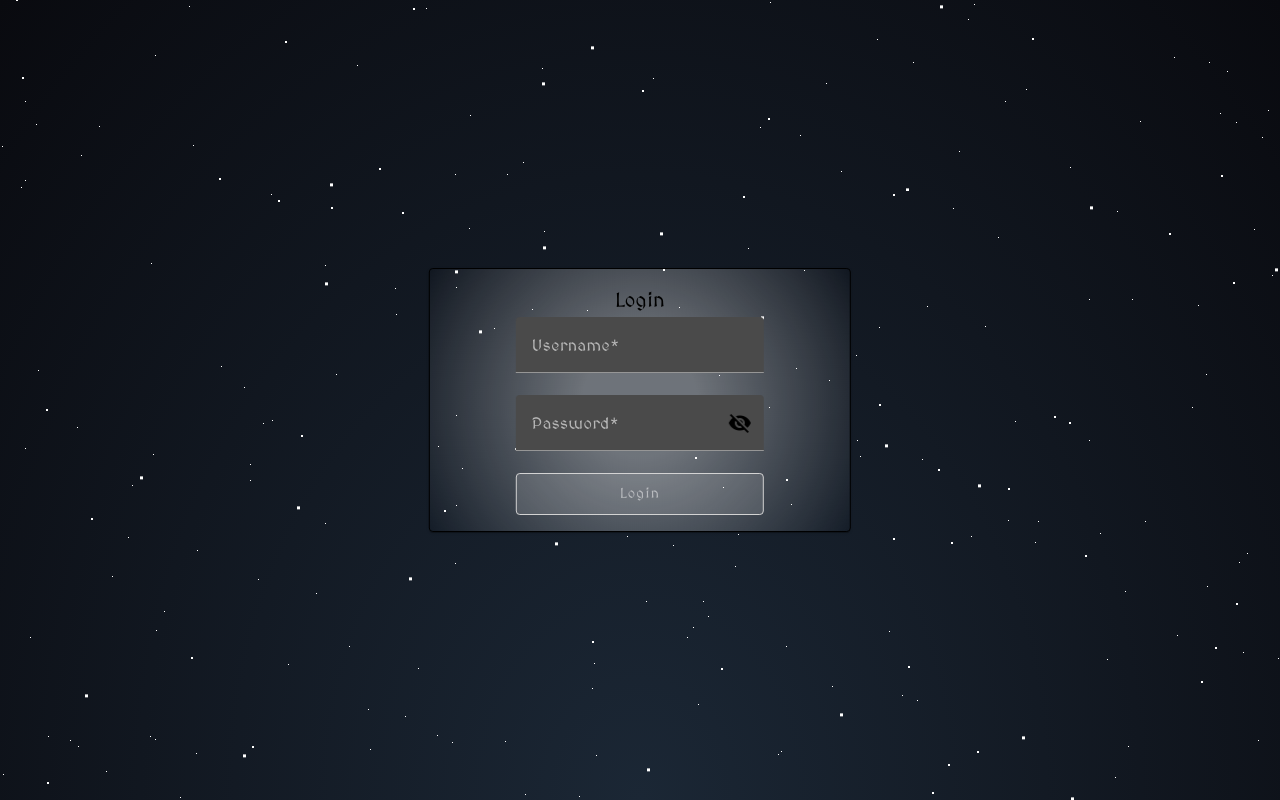
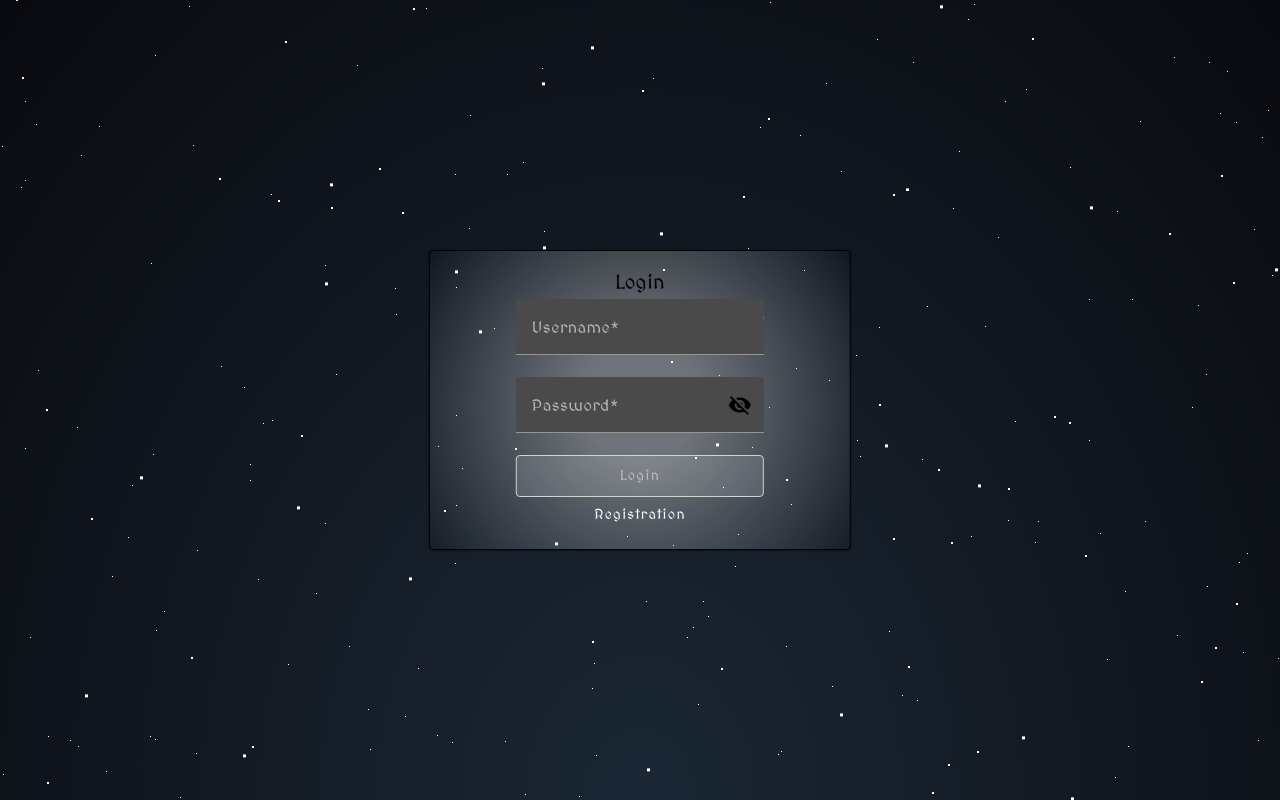
Before and after one commit to Yndiliadrin/Arena-of-the-Ethernals, an Angular app in the folder frontend/container/aofe-frontend/: page /login in a window 1280 px wide. Built offline with nearby package versions, Linux system fonts and the light colour scheme.

Commit message:
Login page update

```diff
--- a/frontend/container/aofe-frontend/src/app/pages/login.page/login.page.component.html
+++ b/frontend/container/aofe-frontend/src/app/pages/login.page/login.page.component.html
@@ -22,6 +22,7 @@
         <br>
         <button mat-raised-button matRipple matRippleColor="#80bee80F" appOnHover type="submit" [disabled]="form.invalid" id="login-btn">Login</button>
       </form>
+      <button mat-button (click)="navigateToRegiszt()" id="btn">Registration</button>
     </mat-card-content>
   </mat-card>
 </div>
--- a/frontend/container/aofe-frontend/src/app/pages/login.page/login.page.component.scss
+++ b/frontend/container/aofe-frontend/src/app/pages/login.page/login.page.component.scss
@@ -49,4 +49,8 @@
       cursor: pointer;
     }
   }
+
+  #btn {
+    width: 100%;
+  }
 }
--- a/frontend/container/aofe-frontend/src/app/pages/login.page/login.page.component.ts
+++ b/frontend/container/aofe-frontend/src/app/pages/login.page/login.page.component.ts
@@ -21,6 +21,7 @@ export class LoginPageComponent implements OnInit {
 
   ngOnInit(): void {
     if (localStorage.getItem('user')) {
+      localStorage.removeItem("userObject");
       localStorage.removeItem('user');
       this.authService.logout().subscribe(
         (res) => {
@@ -34,10 +35,15 @@ export class LoginPageComponent implements OnInit {
   onSubmit(): void {
     this.authService.login(this.form.value).subscribe(
       (res) => {
-        console.log(res);
+        localStorage.setItem("userObject", JSON.stringify(res));
         localStorage.setItem('user', this.form.get('username')?.value);
+        this.router.navigate(["/index"]);
       },
       (err) => console.log(err)
     );
   }
+
+  navigateToRegiszt() {
+    this.router.navigate(["/regiszt"])
+  }
 }
```
